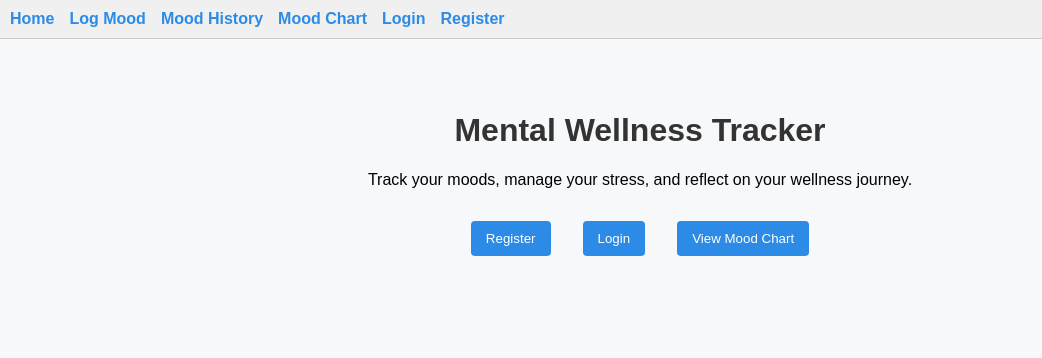
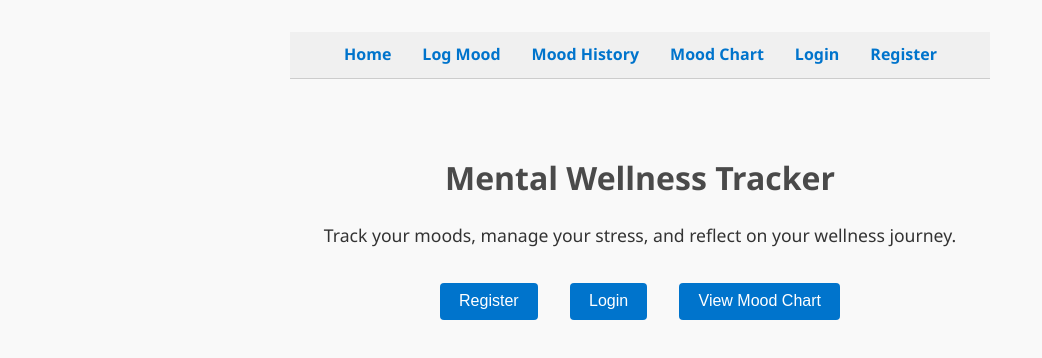
Before and after one commit to TimY90/mental-wellness-tracker, a React (Create React App) app in the folder client/: page / in a window 1280 px wide. Shown: the top 358 px of the page, without its empty margins (0-1042 px from the left). Built offline with nearby package versions, Linux system fonts and the light colour scheme.

Commit message:
Add visible navbar banner for confirmation

```diff
--- a/client/src/App.css
+++ b/client/src/App.css
@@ -1,99 +1,119 @@
-.App {
+/* Base resets and layout */
+body {
+  margin: 0;
+  padding: 0;
+  font-family: 'Segoe UI', sans-serif;
+  background-color: #f9f9f9;
+  color: #333;
+  line-height: 1.6;
+}
+
+/* Container spacing for pages */
+div {
+  max-width: 700px;
+  margin: auto;
+  padding: 2rem;
+}
+
+/* Headings */
+h1, h2, h3 {
+  color: #4a4a4a;
+  margin-bottom: 1rem;
   text-align: center;
 }
 
-.App-logo {
-  height: 40vmin;
-  pointer-events: none;
+/* Paragraphs */
+p {
+  font-size: 1.1rem;
+  text-align: center;
 }
 
-@media (prefers-reduced-motion: no-preference) {
-  .App-logo {
-    animation: App-logo-spin infinite 20s linear;
-  }
-}
-
-.App-header {
-  background-color: #282c34;
-  min-height: 100vh;
-  display: flex;
-  flex-direction: column;
-  align-items: center;
-  justify-content: center;
-  font-size: calc(10px + 2vmin);
-  color: white;
-}
-
-.App-link {
-  color: #61dafb;
-}
-
-@keyframes App-logo-spin {
-  from {
-    transform: rotate(0deg);
-  }
-  to {
-    transform: rotate(360deg);
-  }
-}
-
-body {
-  font-family: Arial, sans-serif;
-  background-color: #f6f8fa;
-  margin: 0;
-  padding: 0;
-}
-
-h1, h2 {
-  color: #333;
-}
-
+/* Form elements */
 form {
   background: #fff;
-  padding: 20px;
+  padding: 1.5rem;
   border-radius: 8px;
-  max-width: 400px;
-  margin: auto;
   box-shadow: 0 0 8px rgba(0, 0, 0, 0.1);
 }
 
-input, textarea {
+label {
+  display: block;
+  margin-top: 1rem;
+  font-weight: 500;
+}
+
+input[type="text"],
+input[type="email"],
+input[type="password"],
+input[type="number"],
+textarea {
   width: 100%;
-  padding: 10px;
-  margin: 6px 0;
-  box-sizing: border-box;
+  padding: 0.6rem;
+  margin-top: 0.25rem;
   border: 1px solid #ccc;
   border-radius: 4px;
+  font-size: 1rem;
 }
 
+textarea {
+  resize: vertical;
+}
+
+/* Buttons */
 button {
-  background-color: #2c8be6;
+  margin-top: 1.5rem;
+  padding: 0.6rem 1.2rem;
+  background-color: #0074cc;
   color: white;
   border: none;
-  padding: 10px 15px;
-  margin-top: 10px;
   border-radius: 4px;
+  font-size: 1rem;
   cursor: pointer;
 }
 
 button:hover {
-  background-color: #1c6dc5;
+  background-color: #005fa3;
 }
 
+button:disabled {
+  background-color: #ccc;
+  cursor: not-allowed;
+}
+
+/* Navbar styling */
 nav {
-  background-color: #fff;
-  padding: 10px 20px;
+  background-color: #ffffff;
+  padding: 0.75rem;
+  text-align: center;
   border-bottom: 1px solid #ddd;
-  margin-bottom: 20px;
+  margin-bottom: 1.5rem;
 }
 
 nav a {
-  margin-right: 15px;
+  margin: 0 1rem;
   text-decoration: none;
-  color: #2c8be6;
+  color: #0074cc;
   font-weight: bold;
 }
 
 nav a:hover {
   text-decoration: underline;
 }
+
+nav button {
+  background: transparent;
+  color: #cc0000;
+  font-weight: bold;
+  border: none;
+  cursor: pointer;
+  margin-left: 1rem;
+}
+
+/* Accessibility and responsive tweaks */
+@media (max-width: 600px) {
+  nav a,
+  nav button {
+    display: block;
+    margin: 0.5rem 0;
+  }
+}
```
